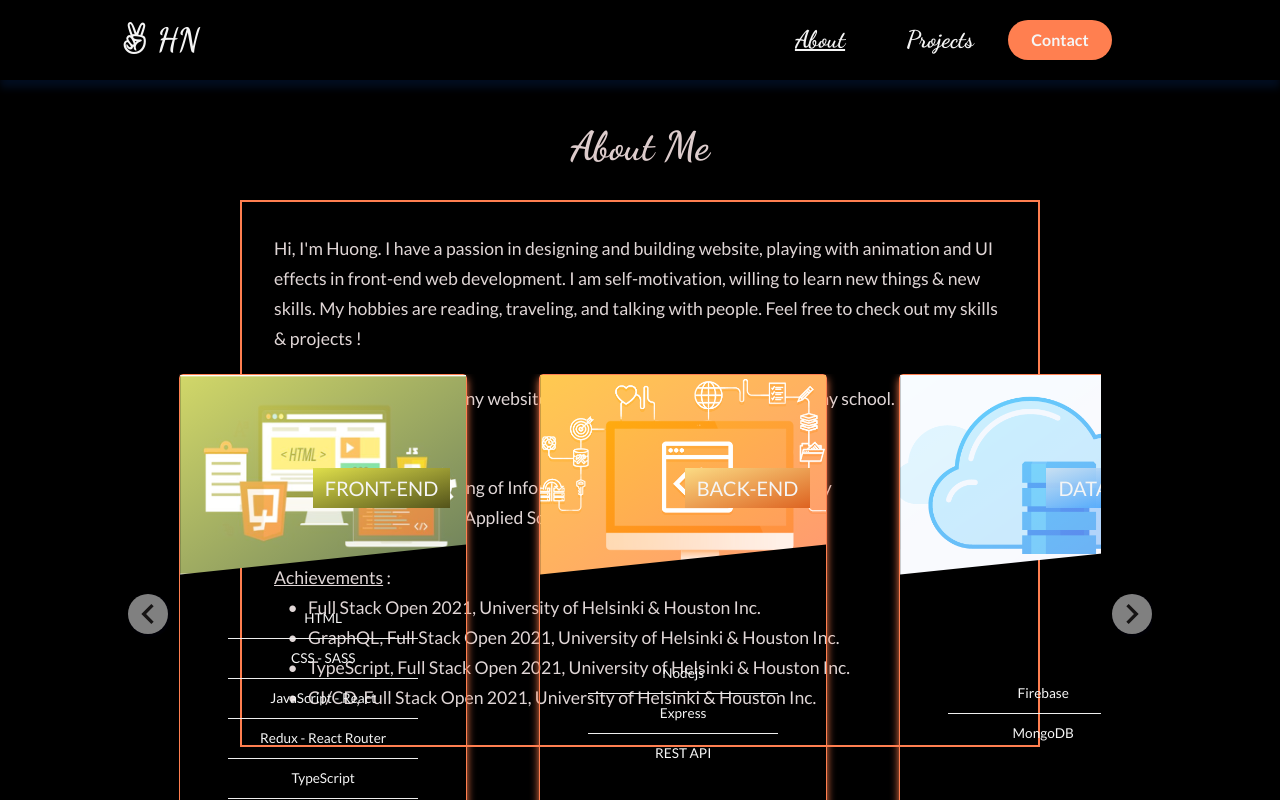
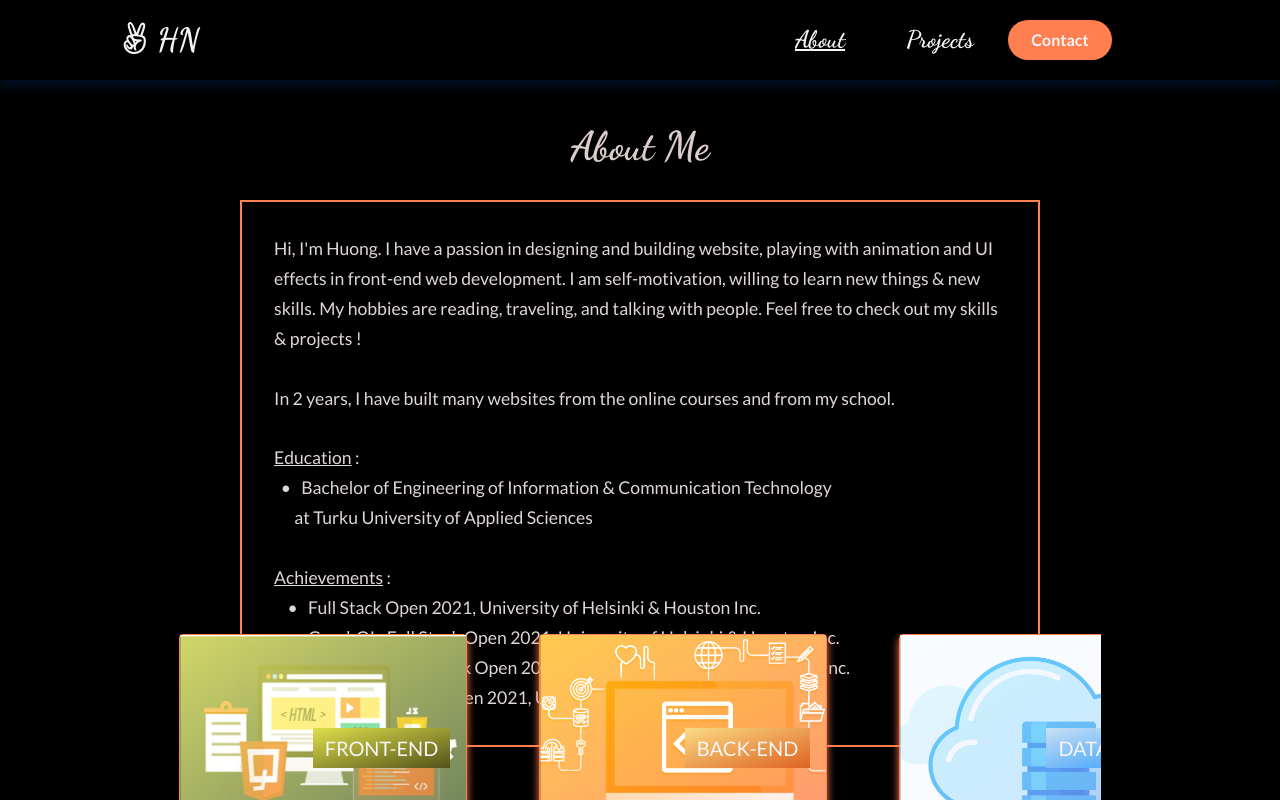
Before and after one commit to huongnguyen1709/my-porfolio-react, a React (Create React App) app: page /about in a window 1280 px wide. Shown: the top 800 px of the page. Built offline with nearby package versions, Linux system fonts and the light colour scheme.

Commit message:
modify about page

```diff
--- a/src/sass/components/_card.scss
+++ b/src/sass/components/_card.scss
@@ -1,4 +1,5 @@
 .slider-container {
+  grid-row: 3 / end;
   width: 80%;
   margin: auto;
 
--- a/src/sass/sections/_about.scss
+++ b/src/sass/sections/_about.scss
@@ -46,7 +46,7 @@
   // height: 65rem;
   //margin: auto;
   display: inline-grid;
-  //margin-left: 9rem;
+  //margin-left: 0.5rem;
   margin-right: 9rem;
   border: 0.2rem solid coral;
   border-radius: 0.5rem;
@@ -246,7 +246,7 @@
 
     li {
       text-align: center;
-      font-size: 2rem;
+      font-size: 1.8rem;
       color: whitesmoke;
       padding: 1rem;
 
```
